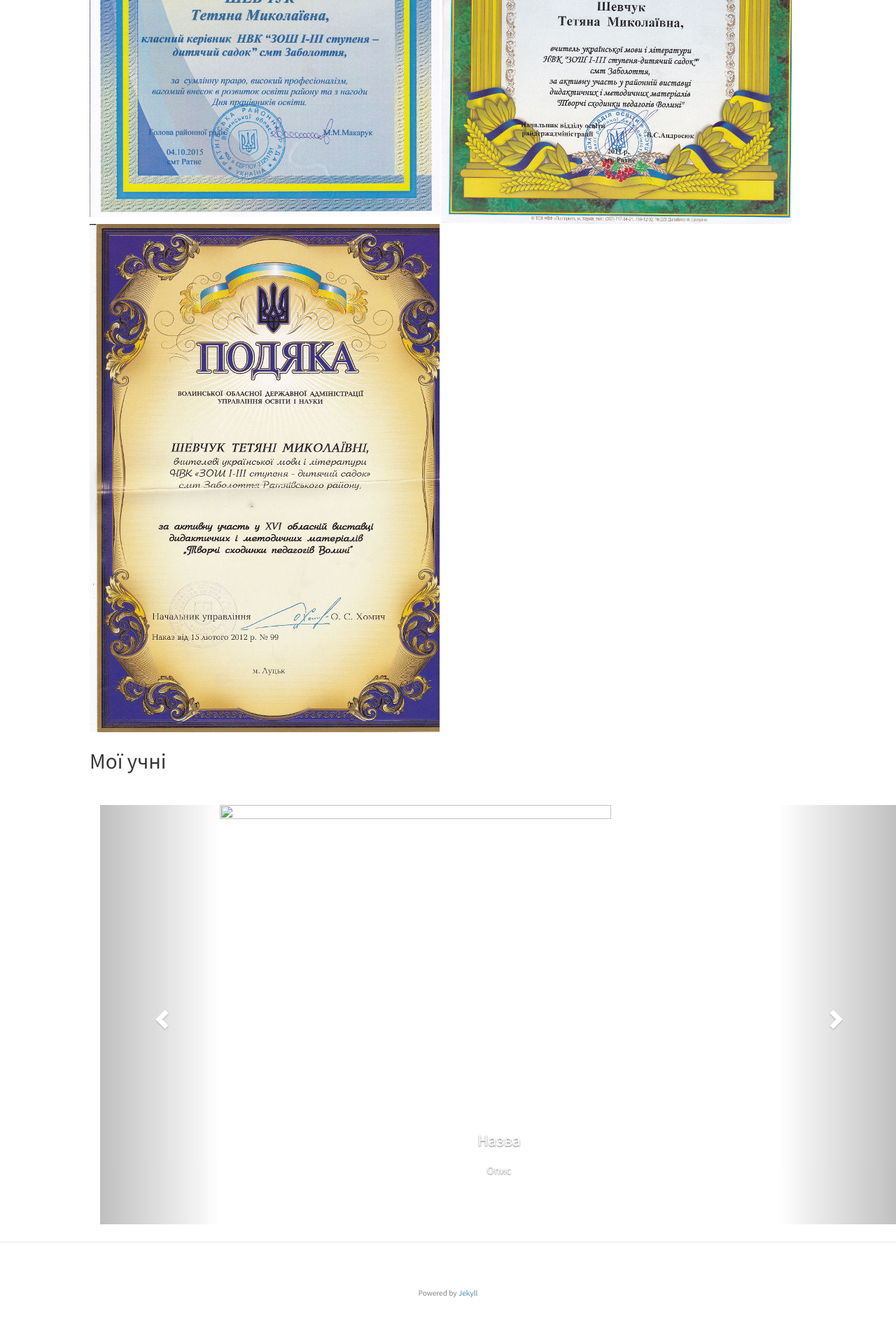
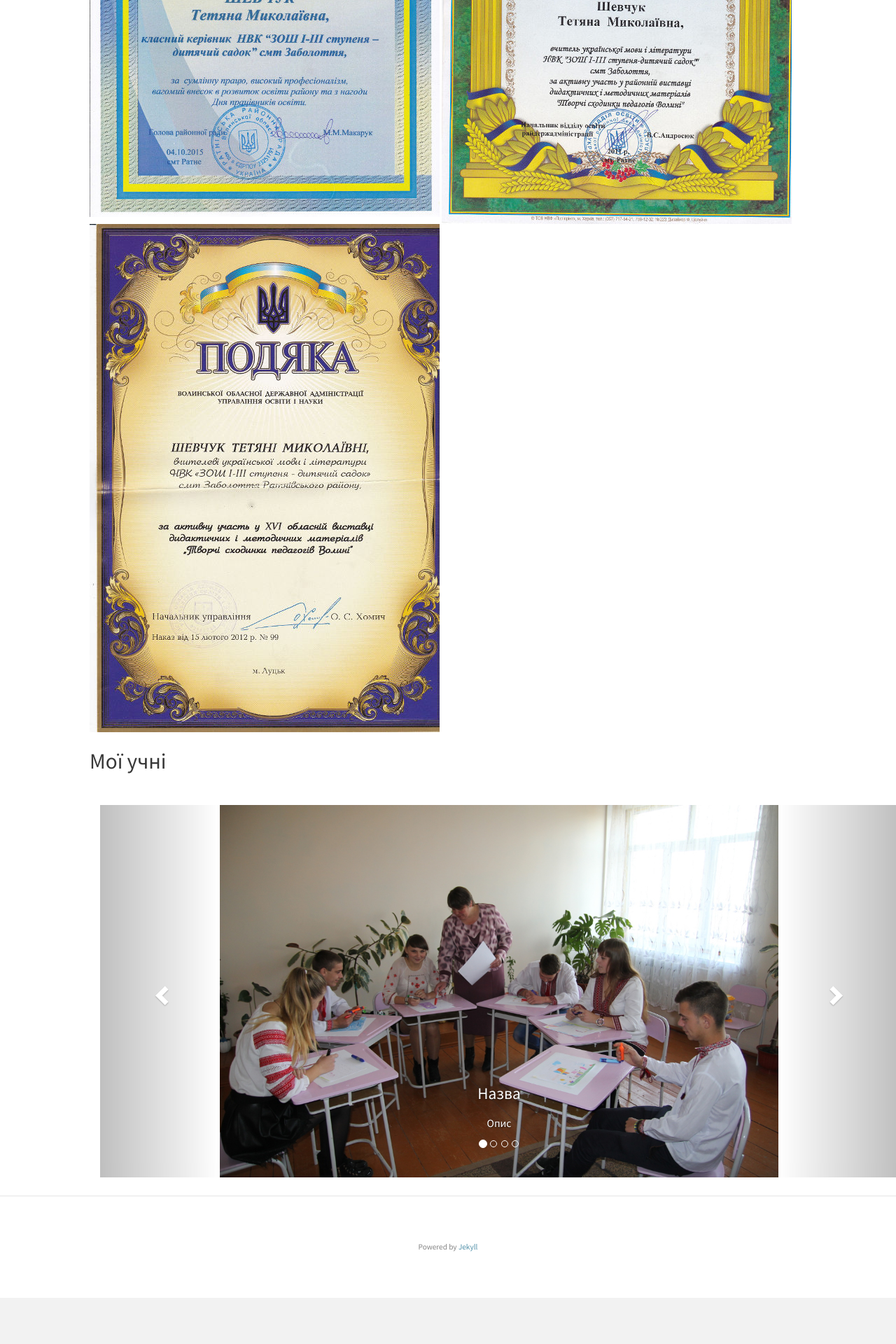
Before and after one commit to tetyanashevchuk/tetyanashevchuk.github.io, a Jekyll site: the page built from pedagogic_portrait/index.html, in a window 1280 px wide. Shown: the part 2074-3994 px from the top of the page at 70% size. Built offline with Jekyll 4.4.1, drawn with Linux system fonts in a browser that asks for light colours; nearby versions of some CDN libraries; library files that are not in the unit come from our copies; after the commit the page ends 3928 px from its top, so only the background shows below that.

Commit message:
added students portraits

```diff
--- a/pedagogic_portrait/index.html
+++ b/pedagogic_portrait/index.html
@@ -111,7 +111,7 @@ title: "Педагогічний портрет"
     <div class="carousel-inner" role="listbox">
 
       <div class="item active">
-        <img src="images/studentsPhoto/1.JPG" alt="" width="460" height="345">
+        <img src="../images/studentsPhoto/1.JPG" alt="" width="460" height="345">
         <div class="carousel-caption">
           <h3>Назва</h3>
           <p>Опис</p>
@@ -119,7 +119,7 @@ title: "Педагогічний портрет"
       </div>
 
       <div class="item">
-        <img src="images/studentsPhoto/2.JPG" alt="" width="460" height="345">
+        <img src="../images/studentsPhoto/2.JPG" alt="" width="460" height="345">
         <div class="carousel-caption">
           <h3>Назва</h3>
           <p>Опис</p>
@@ -127,7 +127,7 @@ title: "Педагогічний портрет"
       </div>
 
       <div class="item">
-        <img src="images/studentsPhoto/3.JPG" alt="" width="460" height="345">
+        <img src="../images/studentsPhoto/3.JPG" alt="" width="460" height="345">
         <div class="carousel-caption">
           <h3>Назва</h3>
           <p>Опис</p>
@@ -135,7 +135,7 @@ title: "Педагогічний портрет"
       </div>
 
       <div class="item">
-        <img src="images/studentsPhoto/4.JPG" alt="" width="460" height="345">
+        <img src="../images/studentsPhoto/4.JPG" alt="" width="460" height="345">
         <div class="carousel-caption">
           <h3>Назва</h3>
           <p>Опис</p>
```
